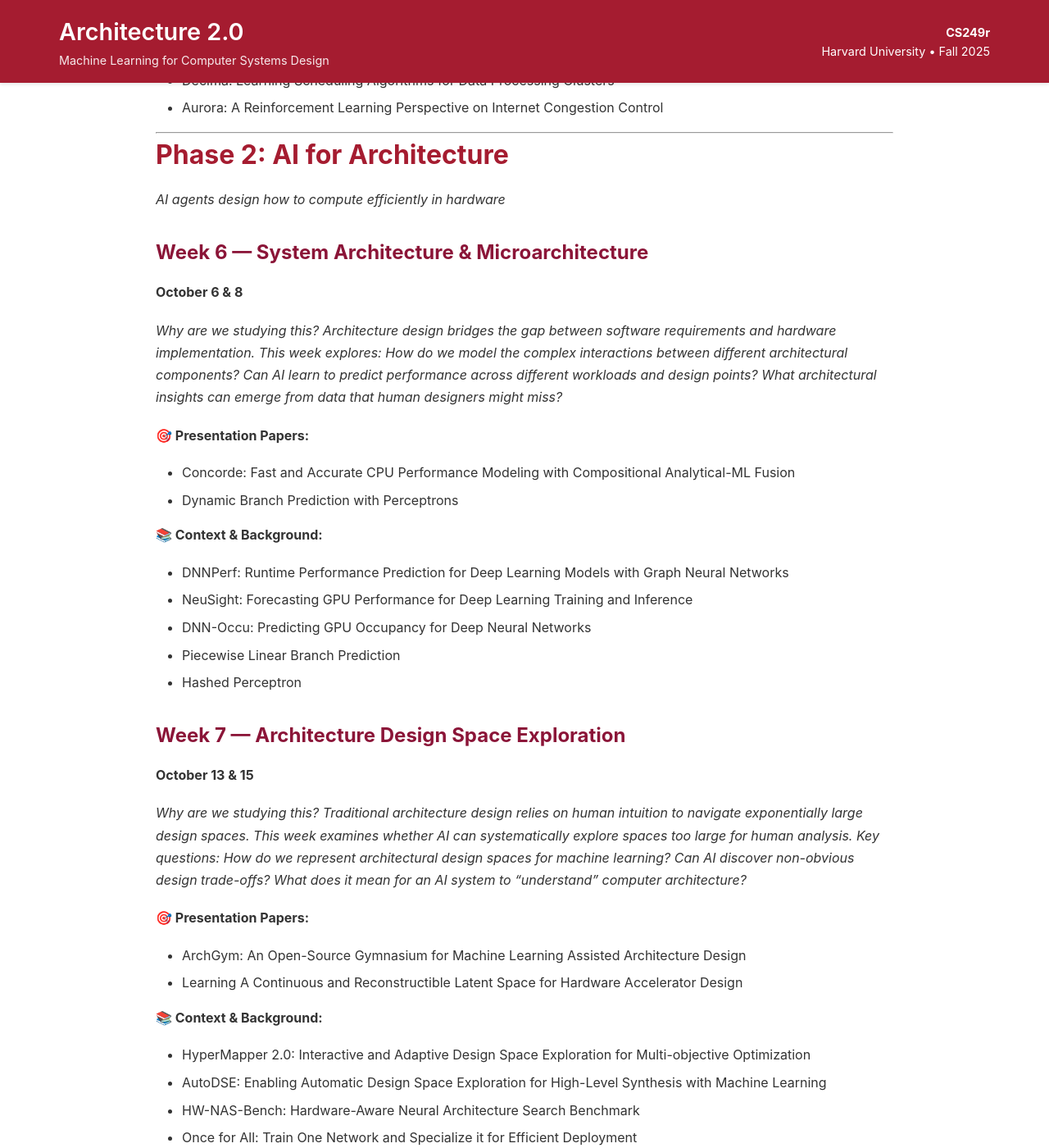
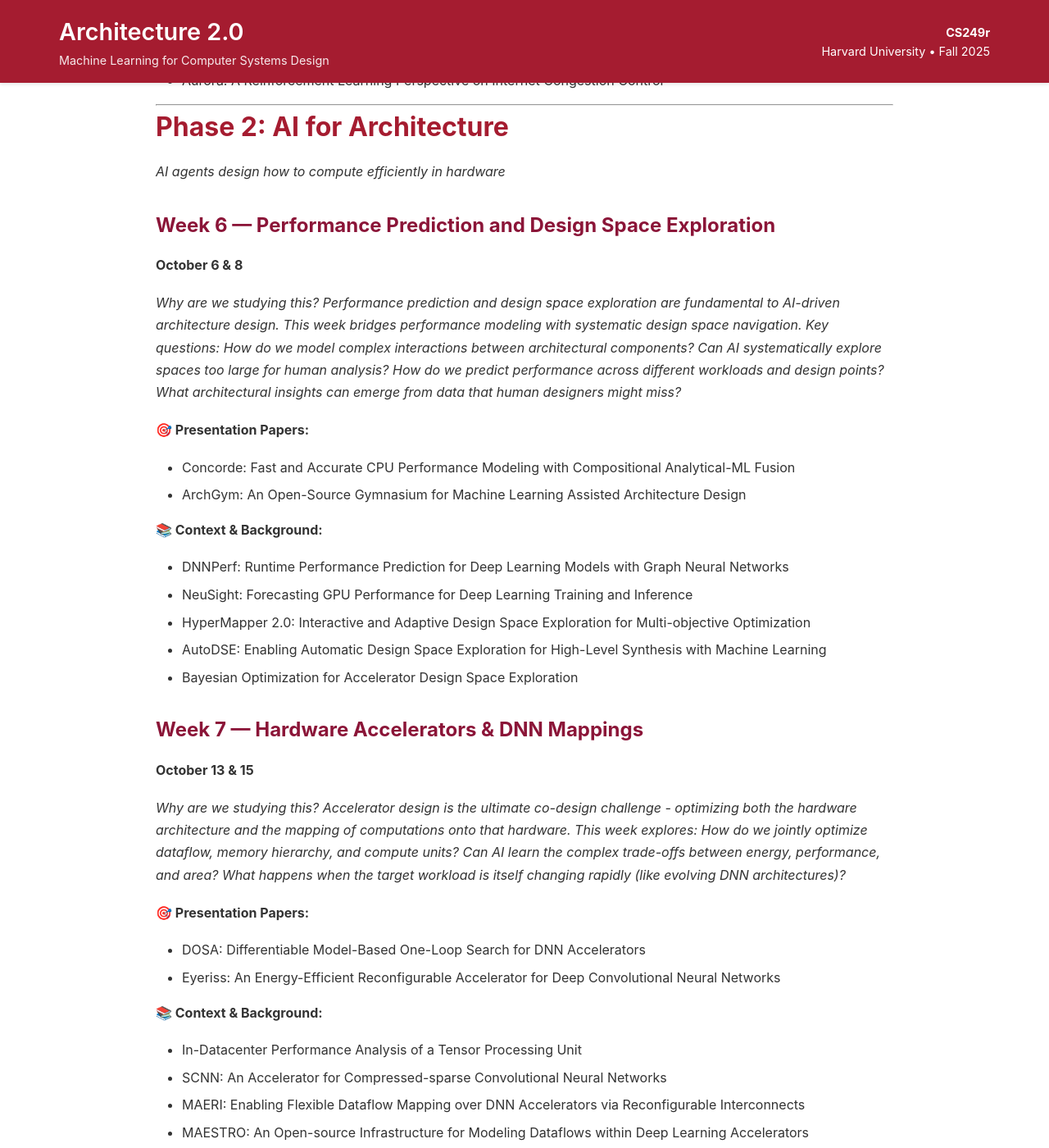
Before and after one commit to harvard-edge/cs249r_fall2025, a Jekyll site: the page built from course/schedule.md, in a window 1280 px wide and 1400 px high, scrolled down 4040 px. Shown: the whole window at 82% size. Built offline with Jekyll 4.4.1, drawn with Linux system fonts in a browser that asks for light colours; our own code applies the rules of GitHub Pages for plain Markdown files; some of the changed text lies outside the part shown.

Commit message:
Update class time to 2:15-3:30 and merge weeks 6-7 into Performance Prediction and Design Space Exploration

```diff
--- a/course/schedule.md
+++ b/course/schedule.md
@@ -36,17 +36,16 @@ layout: default
 - [Week 5 — Distributed Systems Integration](#week-5--distributed-systems-integration)
 
 ### Phase 2: AI for Architecture
-- [Week 6 — System Architecture & Microarchitecture](#week-6--system-architecture--microarchitecture)
-- [Week 7 — Architecture Design Space Exploration](#week-7--architecture-design-space-exploration)
-- [Week 8 — Hardware Accelerators & DNN Mappings](#week-8--hardware-accelerators--dnn-mappings)
-- [Week 9 — Memory Systems & Data Management](#week-9--memory-systems--data-management)
-- [Week 10 — LLM Systems & AI Workload Scheduling](#week-10--llm-systems--ai-workload-scheduling)
+- [Week 6 — Performance Prediction and Design Space Exploration](#week-6--performance-prediction-and-design-space-exploration)
+- [Week 7 — Hardware Accelerators & DNN Mappings](#week-7--hardware-accelerators--dnn-mappings)
+- [Week 8 — Memory Systems & Data Management](#week-8--memory-systems--data-management)
+- [Week 9 — LLM Systems & AI Workload Scheduling](#week-9--llm-systems--ai-workload-scheduling)
 
 ### Phase 3: AI for Chip Design
-- [Week 11 — RTL Design & Logic Synthesis](#week-11--rtl-design--logic-synthesis)
-- [Week 12 — Physical Design & Layout](#week-12--physical-design--layout)
-- [Week 13 — Verification & Advanced Chip Design](#week-13--verification--advanced-chip-design)
-- [Week 14 — Final Projects & Integration](#week-14--final-projects--integration)
+- [Week 10 — RTL Design & Logic Synthesis](#week-10--rtl-design--logic-synthesis)
+- [Week 11 — Physical Design & Layout](#week-11--physical-design--layout)
+- [Week 12 — Verification & Advanced Chip Design](#week-12--verification--advanced-chip-design)
+- [Week 13 — Final Projects & Integration](#week-13--final-projects--integration)
 
 ---
 
@@ -129,40 +128,24 @@ Course overview, vision, and foundational concepts. Introduction to Architecture
 # Phase 2: AI for Architecture
 *AI agents design how to compute efficiently in hardware*
 
-## Week 6 — System Architecture & Microarchitecture
+## Week 6 — Performance Prediction and Design Space Exploration
 **October 6 & 8**
 
-*Why are we studying this? Architecture design bridges the gap between software requirements and hardware implementation. This week explores: How do we model the complex interactions between different architectural components? Can AI learn to predict performance across different workloads and design points? What architectural insights can emerge from data that human designers might miss?*
+*Why are we studying this? Performance prediction and design space exploration are fundamental to AI-driven architecture design. This week bridges performance modeling with systematic design space navigation. Key questions: How do we model complex interactions between architectural components? Can AI systematically explore spaces too large for human analysis? How do we predict performance across different workloads and design points? What architectural insights can emerge from data that human designers might miss?*
 
 **🎯 Presentation Papers:**
 - Concorde: Fast and Accurate CPU Performance Modeling with Compositional Analytical-ML Fusion
-- Dynamic Branch Prediction with Perceptrons
+- ArchGym: An Open-Source Gymnasium for Machine Learning Assisted Architecture Design
 
 **📚 Context & Background:**
 - DNNPerf: Runtime Performance Prediction for Deep Learning Models with Graph Neural Networks
 - NeuSight: Forecasting GPU Performance for Deep Learning Training and Inference
-- DNN-Occu: Predicting GPU Occupancy for Deep Neural Networks
-- Piecewise Linear Branch Prediction
-- Hashed Perceptron
-
-## Week 7 — Architecture Design Space Exploration
-**October 13 & 15**
-
-*Why are we studying this? Traditional architecture design relies on human intuition to navigate exponentially large design spaces. This week examines whether AI can systematically explore spaces too large for human analysis. Key questions: How do we represent architectural design spaces for machine learning? Can AI discover non-obvious design trade-offs? What does it mean for an AI system to "understand" computer architecture?*
-
-**🎯 Presentation Papers:**
-- ArchGym: An Open-Source Gymnasium for Machine Learning Assisted Architecture Design
-- Learning A Continuous and Reconstructible Latent Space for Hardware Accelerator Design
-
-**📚 Context & Background:**
 - HyperMapper 2.0: Interactive and Adaptive Design Space Exploration for Multi-objective Optimization
 - AutoDSE: Enabling Automatic Design Space Exploration for High-Level Synthesis with Machine Learning
-- HW-NAS-Bench: Hardware-Aware Neural Architecture Search Benchmark
-- Once for All: Train One Network and Specialize it for Efficient Deployment
 - Bayesian Optimization for Accelerator Design Space Exploration
 
-## Week 8 — Hardware Accelerators & DNN Mappings
-**October 20 & 22**
+## Week 7 — Hardware Accelerators & DNN Mappings
+**October 13 & 15**
 
 *Why are we studying this? Accelerator design is the ultimate co-design challenge - optimizing both the hardware architecture and the mapping of computations onto that hardware. This week explores: How do we jointly optimize dataflow, memory hierarchy, and compute units? Can AI learn the complex trade-offs between energy, performance, and area? What happens when the target workload is itself changing rapidly (like evolving DNN architectures)?*
 
```
Also changed, not shown: other parts of course/schedule.md (+13 -13 lines), index.md (+1 -1 lines).
